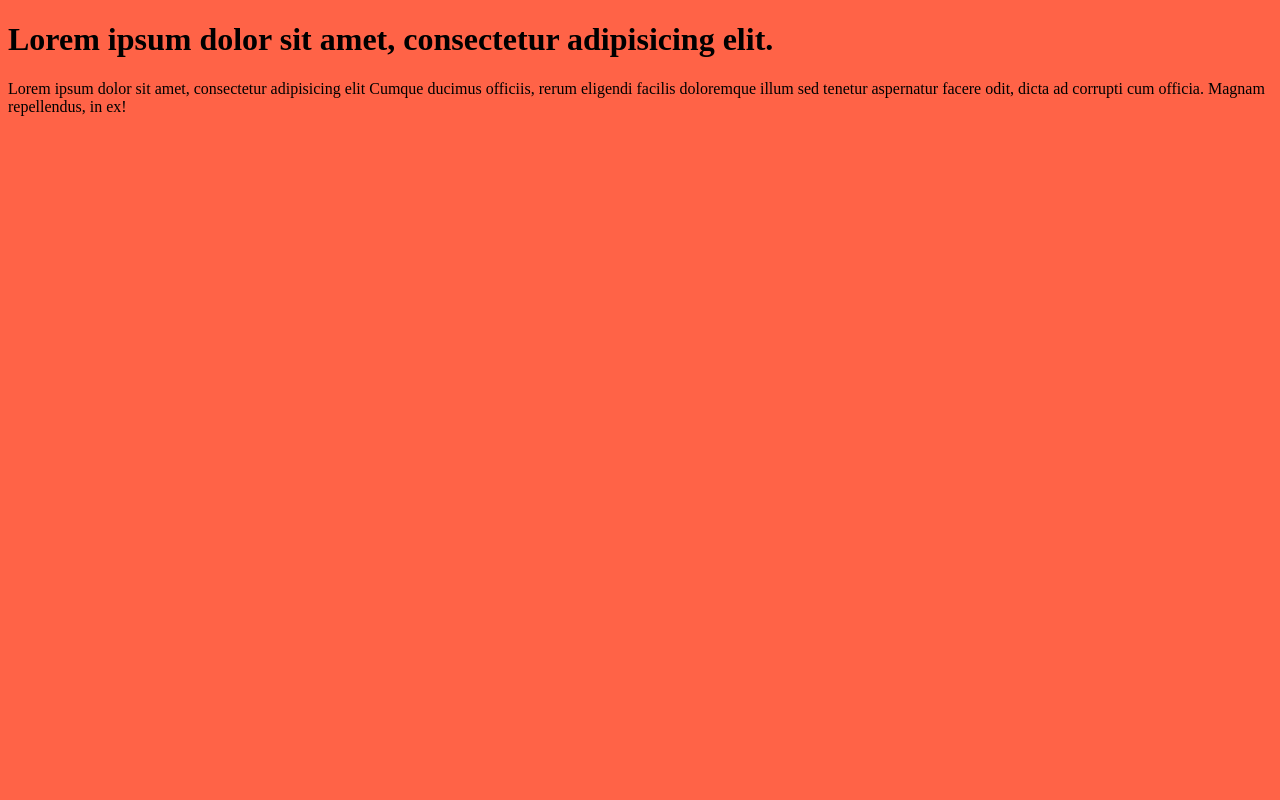
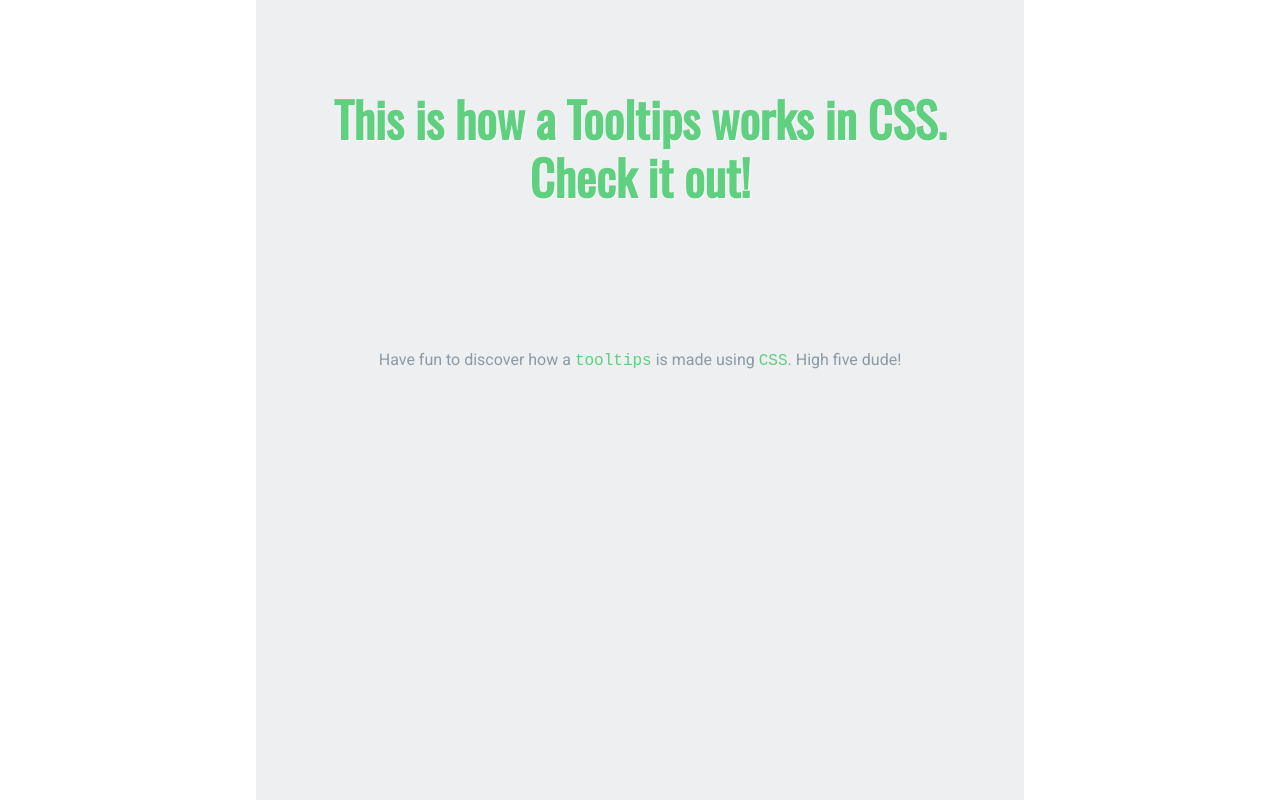
Before and after one commit to albertobebz/Tooltip_CSS3, a plain HTML site: page index.html in a window 1280 px wide. Drawn offline with nearby package versions, Linux system fonts and the light colour scheme.

Commit message:
built the basic style, and the basic html content

```diff
--- a/index.html
+++ b/index.html
@@ -3,14 +3,18 @@
 <head>
   <meta charset="UTF-8">
   <title>Tooltips CSS techniques</title>
+
   <link rel="stylesheet" href="style.css">
+  <link rel="stylesheet" href="tooltip.css">
+
 </head>
 <body>
 
   <div id="wrap">
 
-      <h1>Lorem ipsum dolor sit amet, consectetur adipisicing elit.</h1>
-      <p>Lorem ipsum dolor sit amet, <span>consectetur adipisicing elit</span> Cumque ducimus officiis, rerum eligendi facilis doloremque illum sed tenetur aspernatur facere odit, <span>dicta ad corrupti cum officia</span>. Magnam repellendus, in ex!</p>
+      <h1>This is how a Tooltips works in CSS. <br />
+       Check it out!</h1>
+      <p>Have fun to discover how a <span>tooltips</span> is made using <span>CSS</span>. High five dude!</p>
 
   </div>
 
--- a/style.css
+++ b/style.css
@@ -1,7 +1,88 @@
-* {
+@import url(http://fonts.googleapis.com/css?family=Audiowide);
+
+@import url(http://fonts.googleapis.com/css?family=Roboto:400,100,100italic);
+
+@import url(http://fonts.googleapis.com/css?family=Oswald:400,300);
+
+/*** BASIC STYLE ***/
+html {
   box-sizing: border-box;
+  font-family: 'Roboto', sans-serif;
+  font-size: 16px;
+  font-weight: normal;
+  line-height: 1.4;
 }
 
+/* DEFINE THE BOX-SIZING: INHERIT FOR ALL THE ELEMENTS */
+*,
+*:before,
+*:after  { box-sizing: inherit; }
+
+html,
 body {
-  background: tomato;
+  height: 100%;
+  margin: 0;
+  padding: 0;
+  width: 100%;
 }
+
+span {
+  color: #5FCF80;
+  font-family: monospace;
+  white-space: nowrap;
+}
+
+span:after {
+  font-family: Arial, sans-serif;
+  text-align: left;
+  white-space: normal;
+}
+
+span:focus {
+  outline: none;
+}
+
+#wrap {
+  background: #EDEFF0;
+  color: #8D9AA5;
+  height: 100%;
+  overflow: auto;
+  padding: 1em 2.5em;
+  text-align: center;
+  width: 60%;
+  margin: 0 auto;
+}
+
+h1 {
+  color: #5FCF80;
+  /*font-family: "Audiowide", cursive;*/
+  font-family: 'Oswald', sans-serif;
+  font-size: 1.4em;
+  font-size: 7vw;
+  line-height: 1.2;
+  margin: 0.5em 0 3em;
+  text-shadow: 1px 1px 1px #fefefe;
+}
+
+@media (min-width: 1075px) {
+  h1 {
+    font-size: 3em;
+    padding-top: 50px;
+  }
+}
+
+pre {
+  background: #fff;
+  display: inline-block;
+  font-size: .55em;
+  margin-top: 2em;
+  padding: 1em;
+}
+
+@media (min-width: 360px) {
+  pre { font-size: .7em; }
+}
+
+@media (min-width: 500px) {
+  pre { font-size: 1em; }
+}
```
Also changed, not shown: tooltip.css (added).
